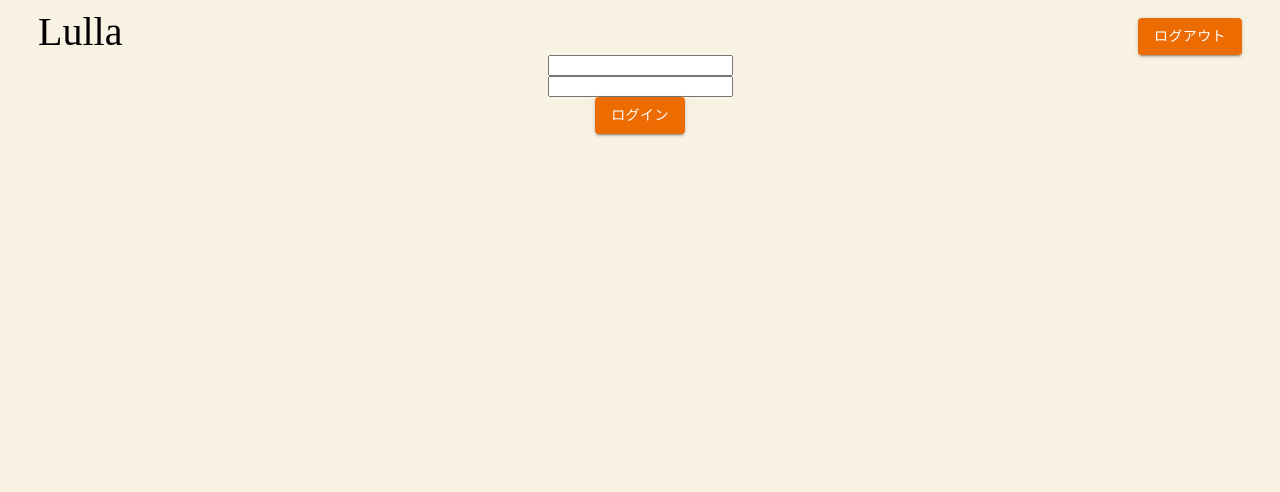
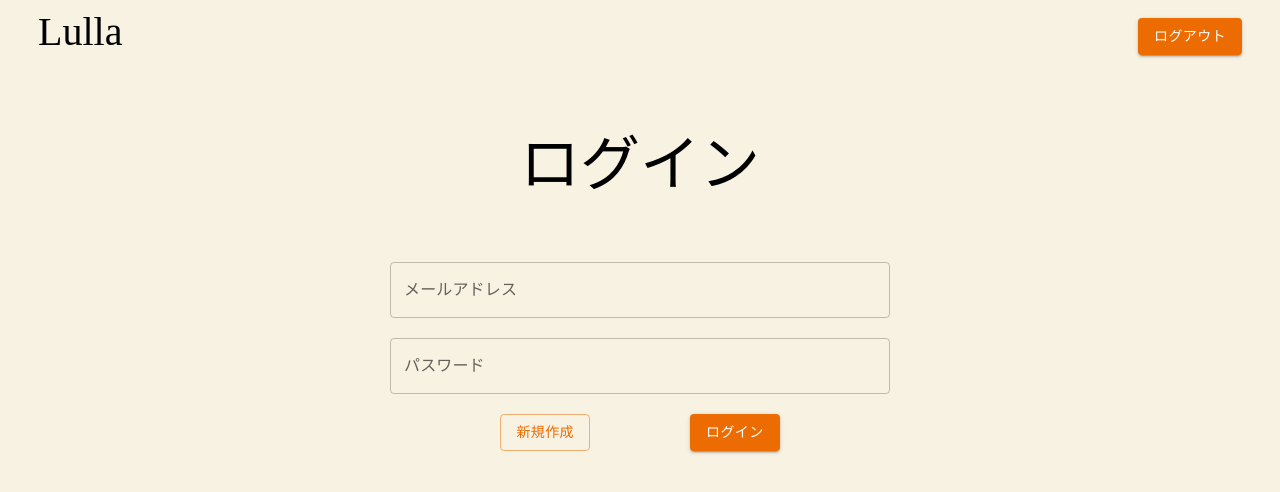
Before and after one commit to tt1125/gabaithon-202403-team3-front, a Next.js app: page /login in a window 1280 px wide. Shown: the top 492 px of the page. Built offline with nearby package versions, Linux system fonts and the light colour scheme.

Commit message:
ログイン画面完成

```diff
--- a/app/login/page.jsx
+++ b/app/login/page.jsx
@@ -1,16 +1,33 @@
-import { Button } from "@mui/material";
+"use client"
+import { Button, TextField } from "@mui/material";
+import { useState } from "react";
 
-export default function login () {
+export default function login() {
+
+    const [email, setEmail] = useState("")
+    const [password, setPassword] = useState("")
+
+    function handleEmailChange(e) {
+        setEmail(e.target.value);
+    }
+    function handlePasswordChange(e) {
+        setPassword(e.target.vaiue);
+    }
+
     return (
         <main>
-            <div style={{textAlign: "center", width: "50",
-        height: "30px"}}>
-                <input title="ログインID" atti="" class=""></input>
+            <p style={{textAlign: "center",fontSize: "60px"}}>
+                ログイン
+            </p>
+            <div style={{
+                textAlign: "center", alignItems:"center",width: "50", justifyContent:"center" ,height: "30px"
+            }}>
+                <TextField  value={email} onChange={handleEmailChange} label="メールアドレス" sx={{width: "500px", marginBottom:'20px'}}/>
                 <br></br>
-                <input title="パスワード" atti="" class=""></input>
+                <TextField  value={password} onChange={handlePasswordChange}  label="パスワード" sx={{width: "500px" ,marginBottom:"20px"}}/>
                 <br></br>
-
-            <Button variant="contained" color="warning" >ログイン</Button>
+                <Button variant="outlined" color="warning" sx={{marginRight:"100px"}}>新規作成</Button>
+                <Button variant="contained" color="warning" >ログイン</Button>
             </div>
         </main>
     )
```
